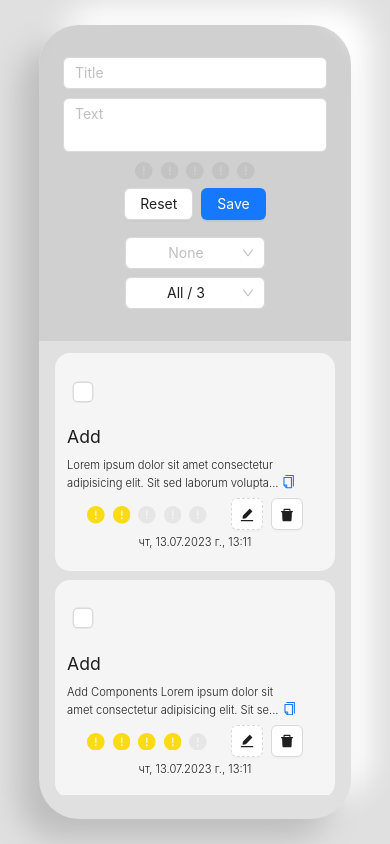
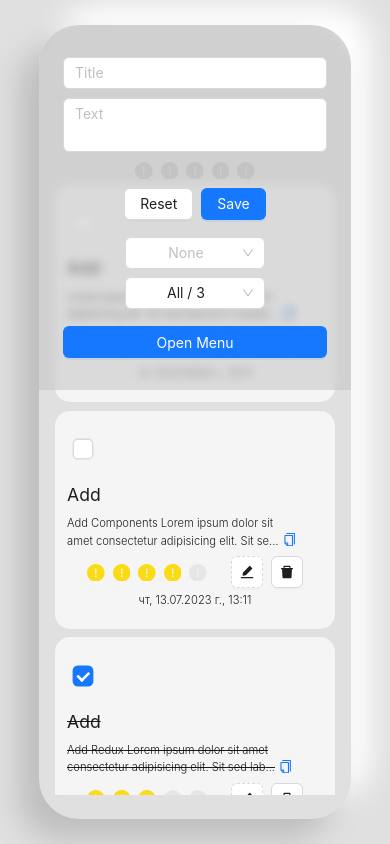
Before and after one commit to hell-llex/react-todo-list, a React (Vite) app: page / in a window 390 px wide. Built offline with nearby package versions, Linux system fonts and the light colour scheme.

Commit message:
fix: fix adaptive for mobile

```diff
--- a/src/components/ControlsBar/ControlsBar.scss
+++ b/src/components/ControlsBar/ControlsBar.scss
@@ -1,5 +1,6 @@
 .controls-bar {
   position: absolute;
+  top: 0;
   z-index: 2;
   padding: 4rem 3rem;
   width: 100%;
@@ -11,6 +12,8 @@
   gap: 1vw;
   background: hsla(0, 0%, 75%, 0.5);
   backdrop-filter: blur(5px);
+  overflow: hidden;
+  transition: all 0.3s ease-in-out;
 
   .container-sort {
     height: 100%;
@@ -20,6 +23,11 @@
     align-items: center;
     gap: 1vh;
   }
+
+  .menu-btn {
+    display: none;
+  }
+
 }
 
 @media (max-width: 768px) {
@@ -37,9 +45,27 @@
     display: flex;
     flex-direction: column;
     justify-content: space-between;
-    align-items:  center;
+    align-items: center;
     flex-wrap: wrap;
     gap: 2vh;
+
+    .menu-btn {
+      display: block;
+    }
+
+    &.active {
+      padding: 2rem 3rem;
+      gap: 2vh;
+      transform: translateY(-60%);
+      transition: all 0.3s ease-in-out;
+
+      .container-sort {
+        margin: 4vh 0 0 0;
+        transition: all 0.3s ease-in-out;
+      }
+    }
+
+
 
     .container-sort {
       height: 100%;
@@ -49,6 +75,7 @@
       align-items: center;
       flex-wrap: wrap;
       gap: 1vh;
+      transition: all 0.3s ease-in-out;
     }
   }
 }
--- a/src/components/ControlsBar/ControlsBar.tsx
+++ b/src/components/ControlsBar/ControlsBar.tsx
@@ -1,16 +1,18 @@
 import './ControlsBar.scss';
 import CreateTodoItem from '../CreateTodoItem/CreateTodoItem';
-import { Select } from 'antd';
+import { Button, Select } from 'antd';
 import { useAppDispatch, useAppSelector } from '../../hooks/redux';
 import { sortedTodoList } from '../../store/slice/todolist';
+import { useState } from 'react';
 
 const ControlsBar = () => {
+  const [visibleMenu, setVisibleMenu] = useState(false);
   const todosList = useAppSelector((state) => state.todoList.items);
   const dispatch = useAppDispatch();
   const sortTodos = (item: string) => dispatch(sortedTodoList(item));
 
   return (
-    <div className="controls-bar">
+    <div className={`controls-bar ${visibleMenu ? 'active' : ''}`}>
       <CreateTodoItem />
       <div className="container-sort">
         <Select
@@ -51,6 +53,14 @@ const ControlsBar = () => {
           ]}
         />
       </div>
+      <Button
+        type="primary"
+        block
+        className="menu-btn"
+        onClick={() => setVisibleMenu(!visibleMenu)}
+      >
+        Open Menu
+      </Button>
     </div>
   );
 };
--- a/src/components/TodoList/TodoList.scss
+++ b/src/components/TodoList/TodoList.scss
@@ -29,6 +29,6 @@
 
 @media (max-width: 550px) {
   .todo-list {
-    padding: 36vh 2rem 2rem 2rem;
+    padding: 16vh 2rem 2rem 2rem;
   }
 }
```
